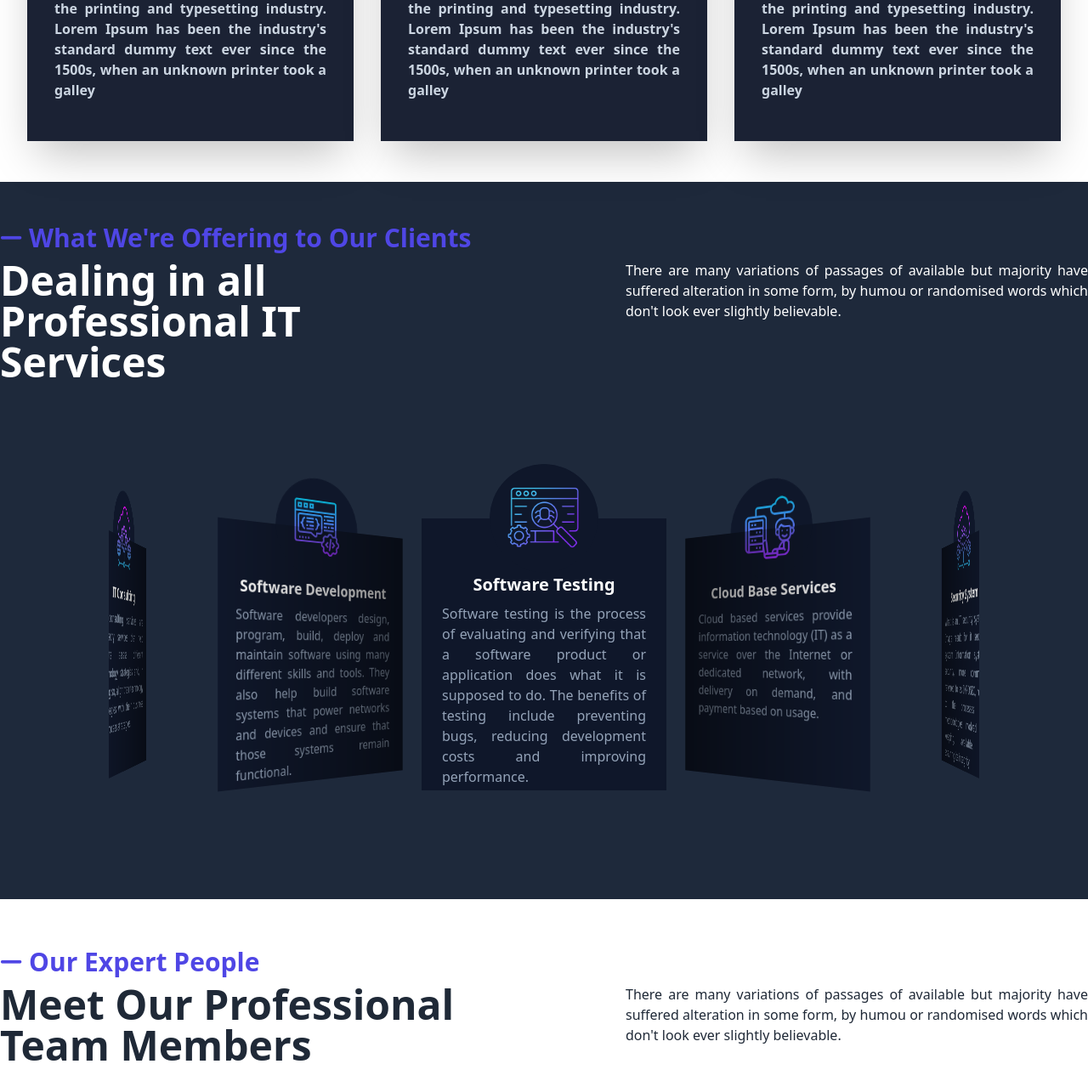
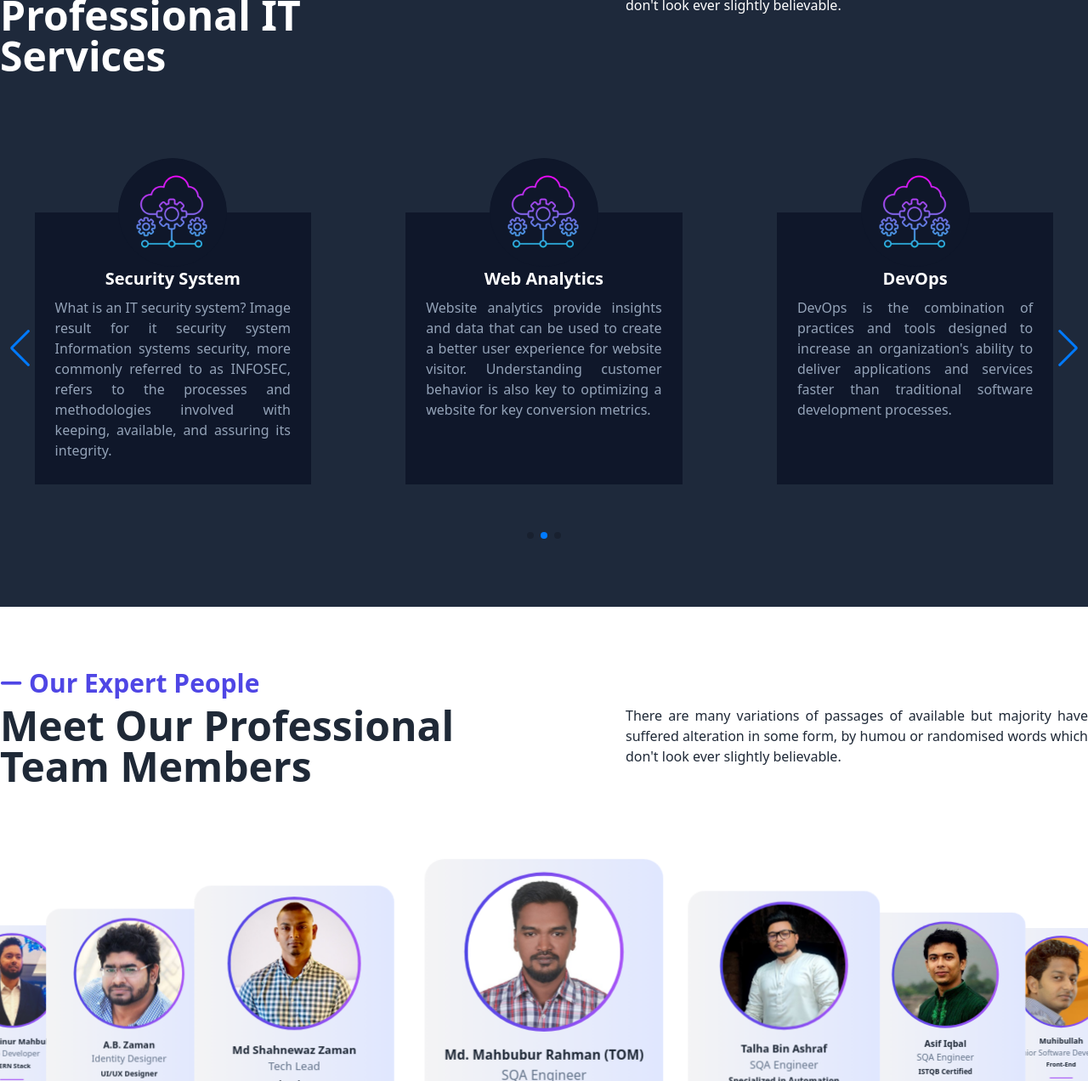
Before and after one commit to devsdenbd/inhouse_web, a website: page index.html in a window 1280 px wide. Shown: the part 938-2210 px from the top of the page at 85% size. Drawn offline with nearby package versions, Linux system fonts and the light colour scheme.

Commit message:
banner fixed, service section silder done but mobile not responsive, our team slider done

```diff
--- a/index.html
+++ b/index.html
@@ -94,30 +94,17 @@
         </div>
     </nav>
     <!------- Header Banner Section ------->
-    <!-- <section class="bg-no-repeat bg-cover bg-center relative -top-20 md:-top-16 min-h-[60vh]" style="background-image: url(./assets/rear-view-programmer-working-all-night-long.jpg)">
-    </section> -->
-    <section class="container mx-auto flex flex-col-reverse md:flex-row gap-0 md:gap-12 py-20 md:py-32 relative">
-        <h1 class="text-2xl md:text-7xl font-bold mt-20 md:mt-0">Global software development
-            <br> partner in
-            <span>IT staff augmentation,</span>
-            <span>data analytics,</span>
-            <span>FinTech</span>
-            <br>
-            with 1400+ developers on board
-        </h1>
-        <div class="ml-10 mr-40">
-            <a class="w-20 h-20 md:w-28 md:h-28 bg-red-700 text-white text-sm md:text-lg rounded-full flex justify-center items-center absolute md:static top-12 md:top-20 right-12 md:-right-0 animate__animated animate__heartBeat animate__infinite" href="https://calendly.com/devsdenbd/let-s-talk">Let's Talk</a>
-        </div>
+    <section class="bg-no-repeat bg-cover bg-center relative -top-20 md:-top-16 min-h-[60vh]" style="background-image: url(./assets/rear-view-programmer-working-all-night-long.jpg)">
     </section>
 
     <main class="">
         <!-------------------------
             BANNER CARD
         --------------------------->
-        <section class="container mx-auto pb-12">
+        <section class="container mx-auto pb-12 relative -top-4 md:-top-32">
             <div class="flex flex-wrap gap-8 px-8 md:flex justify-center">
                 <!------- card 1 ------->
-                <div class="group card rounded-none w-96 bg-slate-900/95 bg-gradient-to-r hover:from-indigo-200 hover:to-purple-200 hover:backdrop-blur-sm shadow-2xl">
+                <div class="group card rounded-none w-96 bg-slate-900/95 bg-gradient-to-r hover:from-indigo-200 hover:to-purple-200 hover:backdrop-blur-sm border-slate-800">
                     <div class="absolute top-0 right-0 h-5 w-5 bg-purple-400/75 backdrop-blur-sm"></div>
                     <div class="card-body relative">
                         <h1 class="card-title font-bold text-2xl text-white group-hover:text-black mx-auto">SOFTWARE DEVELOPMENT</h1>
@@ -146,7 +133,7 @@
         <!-----------------------------------
             SERVICES SECTION
         ------------------------------------>
-        <section id="service" class="bg-slate-800 text-white py-12">
+        <section id="service" class="bg-slate-800 text-white py-16 relative md:-top-24">
             <div class="container mx-auto">
                 <h2 class="font-bold text-2xl md:text-3xl text-indigo-600 px-4 md:px-0 pb-2"><i class="fa-solid fa-minus"></i> What We're Offering to Our Clients</h2>
                 <div class="grid grid-cols-1 lg:grid-cols-2 justify-center lg:gap-48 pb-12 px-4 md:px-0">
@@ -158,11 +145,11 @@
                     SERVICES CARD
                 ---------------------------->
 
-                <section class="w-[80%] mx-auto py-20 swiper mySwiper">
+                <section class="py-20 swiper serviceSwiper">
                     <div class="swiper-wrapper">
-                        <div class="swiper-slide bg-cover bg-center w-72">
+                        <div class="swiper-slide text-center">
                             <a id="service" href="#service">
-                                <div class="relative w-72">
+                                <div class="relative w-[80%] mx-auto h-80">
                                     <div class="group h-[320px] bg-slate-900 hover:bg-white text-center pt-16 pb-10 relative">
                                         <h2 class="text-xl font-bold text-white group-hover:text-black pb-2 px-6">Software Development</h2>
                                         <p class="text-slate-400 group-hover:text-slate-700 px-6 text-justify">Software developers design, program, build, deploy and maintain software using many different skills and tools. They also help build software systems that power networks and devices and ensure that those systems remain functional.</p>
@@ -174,9 +161,9 @@
                                 </div>
                             </a>
                         </div>
-                        <div class="swiper-slide bg-cover bg-center w-72">
+                        <div class="swiper-slide text-center">
                             <a id="service" href="#service">
-                                <div class="relative w-72">
+                                <div class="relative w-[80%] mx-auto h-80">
                                     <div class="group h-[320px] bg-slate-900 hover:bg-white text-center pt-16 pb-10">
                                         <h2 class="text-xl font-bold text-white group-hover:text-black pb-2 px-6">Software Testing</h2>
                                         <p class="text-slate-400 group-hover:text-slate-700 px-6 text-justify">Software testing is the process of evaluating and verifying that a software product or application does what it is supposed to do. The benefits of testing include preventing bugs, reducing development costs and improving performance.</p>
@@ -188,9 +175,9 @@
                                 </div>
                             </a>
                         </div>
-                        <div class="swiper-slide bg-cover bg-center w-72">
+                        <div class="swiper-slide text-center">
                             <a id="service" href="#service">
-                                <div class="relative w-72">
+                                <div class="relative w-[80%] mx-auto h-80">
                                     <div class="group h-[320px] bg-slate-900 hover:bg-white text-center pt-16 pb-10">
                                         <h2 class="text-xl font-bold text-white group-hover:text-black pb-2 px-6">Cloud Base Services</h2>
                                         <p class="text-slate-400 group-hover:text-slate-700 px-6 text-justify">Cloud based services provide information technology (IT) as a service over the Internet or dedicated network, with delivery on demand, and payment based on usage.</p>
@@ -202,9 +189,9 @@
                                 </div>
                             </a>
                         </div>
-                        <div class="swiper-slide bg-cover bg-center w-72">
+                        <div class="swiper-slide text-center">
                             <a id="service" href="#service">
-                                <div class="relative w-72">
+                                <div class="relative w-[80%] mx-auto h-80">
                                     <div class="group h-[320px] bg-slate-900 hover:bg-white text-center pt-16 pb-10">
                                         <h2 class="text-xl font-bold text-white group-hover:text-black pb-2 px-6">Security System</h2>
                                         <p class="text-slate-400 group-hover:text-slate-700 px-6 text-justify">What is an IT security system? Image result for it security system Information systems security, more commonly referred to as INFOSEC, refers to the processes and methodologies involved with keeping, available, and assuring its integrity.</p>
@@ -216,9 +203,9 @@
                                 </div>
                             </a>
                         </div>
-                        <div class="swiper-slide bg-cover bg-center w-72">
+                        <div class="swiper-slide text-center">
                             <a id="service" href="#service">
-                                <div class="relative w-72">
+                                <div class="relative w-[80%] mx-auto h-80">
                                     <div class="group h-[320px] bg-slate-900 hover:bg-white text-center pt-16 pb-10">
                                         <h2 class="text-xl font-bold text-white group-hover:text-black pb-2 px-6">Web Analytics</h2>
                                         <p class="text-slate-400 group-hover:text-slate-700 px-6 text-justify">Website analytics provide insights and data that can be used to create a better user experience for website visitor. Understanding customer behavior is also key to optimizing a website for key conversion metrics.</p>
@@ -230,9 +217,9 @@
                                 </div>
                             </a>
                         </div>
-                        <div class="swiper-slide bg-cover bg-center w-72">
+                        <div class="swiper-slide text-center">
                             <a id="service" href="#service">
-                                <div class="relative w-72">
+                                <div class="relative w-[80%] mx-auto h-80">
                                     <div class="group h-[320px] bg-slate-900 hover:bg-white text-center pt-16 pb-10">
                                         <h2 class="text-xl font-bold text-white group-hover:text-black pb-2 px-6">DevOps</h2>
                                         <p class="text-slate-400 group-hover:text-slate-700 px-6 text-justify">DevOps is the combination of practices and tools designed to increase an organization's ability to deliver applications and services faster than traditional software development processes.</p>
@@ -244,9 +231,9 @@
                                 </div>
                             </a>
                         </div>
-                        <div class="swiper-slide bg-cover bg-center w-72">
+                        <div class="swiper-slide text-center">
                             <a id="service" href="#service">
-                                <div class="relative w-72">
+                                <div class="relative w-[80%] mx-auto h-80">
                                     <div class="group h-[320px] bg-slate-900 hover:bg-white text-center pt-16 pb-10">
                                         <h2 class="text-xl font-bold text-white group-hover:text-black pb-2 px-6">IT Consulting</h2>
                                         <p class="text-slate-400 group-hover:text-slate-700 px-6 text-justify">IT consulting services are advisory services that help clients assess different technology strategies and, in doing so, align their technology strategies with their business or process strategies.</p>
@@ -259,6 +246,9 @@
                             </a>
                         </div>
                     </div>
+                    <div class="swiper-button-next"></div>
+                    <div class="swiper-button-prev"></div>
+                    <div class="swiper-pagination"></div>
                 </section>
             </div>
         </section>
@@ -266,17 +256,17 @@
         <!----------------------------------
             OUR TEAM
         ------------------------------------>
-        <section id="our-team" class="container mx-auto py-12 relative">
+        <section id="our-team" class="container mx-auto pt-16 pb-16 md:pb-0 relative md:-top-24">
             <h2 class="font-bold text-2xl md:text-3xl text-indigo-600 px-4 md:px-0 py-2"><i class="fa-solid fa-minus"></i> Our Expert People</h2>
             <div class="grid grid-cols-1 lg:grid-cols-2 justify-center lg:gap-48 pb-12 px-4 md:px-0">
                 <h1 class="font-bold text-3xl md:text-5xl pb-8">Meet Our Professional Team Members</h1>
                 <p class="text-justify pb-8">There are many variations of passages of available but majority have suffered alteration in some form, by humou or randomised words which don't look ever slightly believable.</p>
             </div>
-            <div class="w-[80%] mx-auto py-20 swiper mySwiper">
+            <div class="swiper mySwiper">
                 <div class="swiper-wrapper">
-                    <div class="swiper-slide bg-cover bg-center w-72">
+                    <div class="swiper-slide bg-cover bg-center w-72 mx-9">
                         <!------- Md Shahnewaz Zaman ------->
-                        <section class="w-72 p-4 border-1 bg-gradient-to-r from-zinc-100 to-indigo-100  hover:from-indigo-100 hover:to-purple-100 relative">
+                        <section class="w-72 p-4 rounded-3xl bg-gradient-to-r from-zinc-100 to-indigo-100 hover:from-indigo-100 hover:to-purple-100 relative">
                             <div class="w-48 mx-auto rounded-full bg-gradient-to-r from-indigo-600 to-purple-500">
                                 <img class="w-48 p-1 rounded-full" src="./assets/team/shahnewaz.jpg" alt="Md Shahnewaz Zaman">
                             </div>
@@ -284,6 +274,7 @@
                                 <div class="text-center">
                                     <h2 class="font-semibold">Md Shahnewaz Zaman</h2>
                                     <p class="text-slate-500">Tech Lead</p>
+                                    <p class="font-semibold"><small>Leader</small></p>
                                 </div>
                                 <div class="border-b-2 border-purple-500 w-12 mx-auto my-4"></div>
                                 <div class="text-center my-4">
@@ -303,9 +294,9 @@
                             </div>
                         </section>
                     </div>
-                    <div class="swiper-slide bg-cover bg-center w-72">
+                    <div class="swiper-slide bg-cover bg-center w-72 mx-9">
                         <!-------  Md. Mahbubur Rahman (TOM) ------->
-                        <section class="w-72 p-4 border-1 bg-gradient-to-r from-zinc-100 to-indigo-100  hover:from-indigo-100 hover:to-purple-100 relative">
+                        <section class="w-72 p-4 rounded-3xl bg-gradient-to-r from-zinc-100 to-indigo-100 hover:from-indigo-100 hover:to-purple-100 relative">
                             <div class="w-48 mx-auto rounded-full bg-gradient-to-r from-indigo-600 to-purple-500">
                                 <img class="w-48 p-1 rounded-full" src="./assets/team/mahbubur.jpg" alt="Md. Mahbubur Rahman">
                             </div>
@@ -330,9 +321,9 @@
                             </div>
                         </section>
                     </div>
-                    <div class="swiper-slide bg-cover bg-center w-72">
+                    <div class="swiper-slide bg-cover bg-center w-72 mx-9">
                         <!------- Talha Bin Ashraf ------->
-                        <section class="w-72 p-4 border-1 bg-gradient-to-r from-zinc-100 to-indigo-100  hover:from-indigo-100 hover:to-purple-100 relative">
+                        <section class="w-72 p-4 rounded-3xl bg-gradient-to-r from-zinc-100 to-indigo-100 hover:from-indigo-100 hover:to-purple-100 relative">
                             <div class="w-48 mx-auto rounded-full bg-gradient-to-r from-indigo-600 to-purple-500">
                                 <img class="w-48 p-1 rounded-full" src="./assets/team/talha.jpg" alt="Developer Amin">
                             </div>
@@ -355,11 +346,11 @@
                                     </a>
                                 </div>
                             </div>
-                </section>
+                        </section>
                     </div>
-                    <div class="swiper-slide bg-cover bg-center w-72">
+                    <div class="swiper-slide bg-cover bg-center w-72 mx-9">
                         <!------- Asif Iqbal ------->
-                        <section class="w-72 p-4 border-1 bg-gradient-to-r from-zinc-100 to-indigo-100  hover:from-indigo-100 hover:to-purple-100 relative">
+                        <section class="w-72 p-4 rounded-3xl bg-gradient-to-r from-zinc-100 to-indigo-100 hover:from-indigo-100 hover:to-purple-100 relative">
                             <div class="w-48 mx-auto rounded-full bg-gradient-to-r from-indigo-600 to-purple-500">
                                 <img class="w-48 p-1 rounded-full" src="./assets/team/iqbal.jpg" alt="Iqbal">
                             </div>
@@ -384,9 +375,9 @@
                             </div>
                         </section>
                     </div>
-                    <div class="swiper-slide bg-cover bg-center w-72">
+                    <div class="swiper-slide bg-cover bg-center w-72 mx-9">
                         <!------- Muhibullah ------->
-                        <section class="w-72 p-4 border-1 bg-gradient-to-r from-zinc-100 to-indigo-100  hover:from-indigo-100 hover:to-purple-100 relative">
+                        <section class="w-72 p-4 rounded-3xl bg-gradient-to-r from-zinc-100 to-indigo-100 hover:from-indigo-100 hover:to-purple-100 relative">
                             <div class="w-48 h-48 mx-auto rounded-full bg-gradient-to-r from-indigo-600 to-purple-500">
                                 <img class="w-48 p-1 rounded-full" src="./assets/team/muhib.jpg" alt="Muhibullah">
                             </div>
@@ -411,9 +402,9 @@
                             </div>
                         </section>
                     </div>
-                    <div class="swiper-slide bg-cover bg-center w-72">
+                    <div class="swiper-slide bg-cover bg-center w-72 mx-9">
                         <!------- Shahed Al Mahmud ------->
-                        <section class="w-72 p-4 border-1 bg-gradient-to-r from-zinc-100 to-indigo-100  hover:from-indigo-100 hover:to-purple-100 relative">
+                        <section class="w-72 p-4 rounded-3xl bg-gradient-to-r from-zinc-100 to-indigo-100 hover:from-indigo-100 hover:to-purple-100 relative">
                             <div class="w-48 mx-auto rounded-full bg-gradient-to-r from-indigo-600 to-purple-500">
                                 <img class="w-48 h-48 p-1 rounded-full" src="./assets/team/shahed.jpg" alt="Shahed Al Mahmud">
                             </div>
@@ -438,9 +429,9 @@
                             </div>
                         </section>
                     </div>
-                    <div class="swiper-slide bg-cover bg-center w-72">
+                    <div class="swiper-slide bg-cover bg-center w-72 mx-9">
                         <!------- Md Moinur Mahbub ------->
-                        <section class="w-72 p-4 border-1 bg-gradient-to-r from-zinc-100 to-indigo-100  hover:from-indigo-100 hover:to-purple-100 relative">
+                        <section class="w-72 p-4 rounded-3xl bg-gradient-to-r from-zinc-100 to-indigo-100 hover:from-indigo-100 hover:to-purple-100 relative">
                             <div class="w-48 mx-auto rounded-full bg-gradient-to-r from-indigo-600 to-purple-500">
                                 <img class="w-48 p-1 rounded-full" src="./assets/team/amin.jpg" alt="Md Moinur Mahbub">
                             </div>
@@ -465,9 +456,9 @@
                             </div>
                         </section>
                     </div>
-                    <div class="swiper-slide bg-cover bg-center w-72">
+                    <div class="swiper-slide bg-cover bg-center w-72 mx-9">
                         <!------- A.B. Zaman ------->
-                        <section class="w-72 p-4 border-1 bg-gradient-to-r from-zinc-100 to-indigo-100  hover:from-indigo-100 hover:to-purple-100 relative">
+                        <section class="w-72 p-4 rounded-3xl bg-gradient-to-r from-zinc-100 to-indigo-100 hover:from-indigo-100 hover:to-purple-100 relative">
                             <div class="w-48 mx-auto rounded-full bg-gradient-to-r from-indigo-600 to-purple-500">
                                 <img class="w-48 p-1 rounded-full" src="./assets/team/zaman.jpg" alt="A.B. Zaman">
                             </div>
@@ -475,7 +466,7 @@
                                 <div class="text-center">
                                     <h2 class="font-semibold">A.B. Zaman</h2>
                                     <p class="text-slate-500">Identity Designer</p>
-                                    <!-- <p class="font-semibold"><small>Identity Designer</small></p> -->
+                                    <p class="font-semibold"><small>UI/UX Designer</small></p>
                                 </div>
                                 <div class="border-b-2 border-purple-500 w-12 mx-auto my-4"></div>
                                 <div class="text-center my-4">
@@ -499,7 +490,7 @@
     </main>
 
     <!------- DEVS.DEN.BD FOOTER ------->
-    <footer id="footer" class="bg-slate-900 text-slate-400 py-12">
+    <footer id="footer" class="bg-slate-900 text-slate-400 py-16">
         <section class="container mx-auto flex flex-col lg:flex-row gap-12 lg:gap-32 px-2 md:px-0">
             <section>
                 <div>
@@ -556,24 +547,50 @@
     <!-- Initialize Swiper -->
     <script>
         var swiper = new Swiper(".mySwiper", {
+
+            // pagination: '.pagination',
+            loop: true,
+            autoplay: true,
+            autoplayTimeout: 1000, // 2000ms = 2s;
+            autoplayHoverPause: true,
+            // paginationClickable: true,
+
             effect: "coverflow",
-            // grabCursor: true,
+            grabCursor: true,
             centeredSlides: true,
             slidesPerView: "auto",
             coverflowEffect: {
-                rotate: 50,
+                rotate: 0,
                 stretch: 0,
-                depth: 100,
+                depth: 300,
                 modifier: 1,
-                slideShadows: true
+                slideShadows: false,
+            }
+        });
+
+        // (".mySwiper").mouseenter(function(){
+        //     swiper.autoplay.stop();
+        // });
+        // (".mySwiper").mouseleave(function(){
+        //     swiper.autoplay.start();
+        // });
+    </script>
+    <script>
+        var swiper1 = new Swiper(".serviceSwiper", {
+            slidesPerView: 3,
+            spaceBetween: 30,
+            slidesPerGroup: 3,
+            loop: true,
+            loopFillGroupWithBlank: true,
+            autoplay: true,
+            autoplayTimeout: 1000,
+            pagination: {
+                el: ".swiper-pagination",
+                clickable: true,
             },
-            autoplay: {
-                delay: 2500,
-                disableOnInteraction: false
-            },
-            loop: true,
-            pagination: {
-                el: ".swiper-pagination"
+            navigation: {
+                nextEl: ".swiper-button-next",
+                prevEl: ".swiper-button-prev",
             }
         });
     </script>
```
Also changed, not shown: public/tailwind-style.css.
